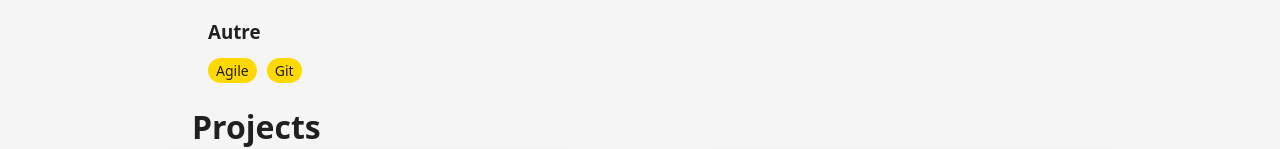
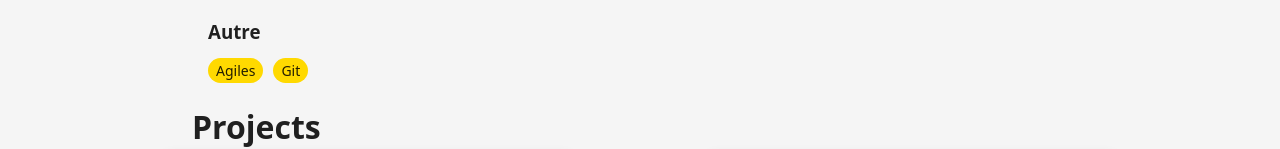
Before and after one commit to Apalian/portfolio, a Vue app: page / in a window 1280 px wide. Shown: the part 777-926 px from the top of the page. Built offline with nearby package versions, Linux system fonts and the light colour scheme.

Commit message:
Update Skills.vue

```diff
--- a/src/components/Skills.vue
+++ b/src/components/Skills.vue
@@ -50,7 +50,7 @@
             <div class="skills-section">
                 <h3 class="section-header">{{ Skill5 }}</h3>
                 <div class="badge-container">
-                    <Badge text="Agile" />
+                    <Badge text="Agiles" />
                     <Badge text="Git" />
                 </div>
             </div>
```
